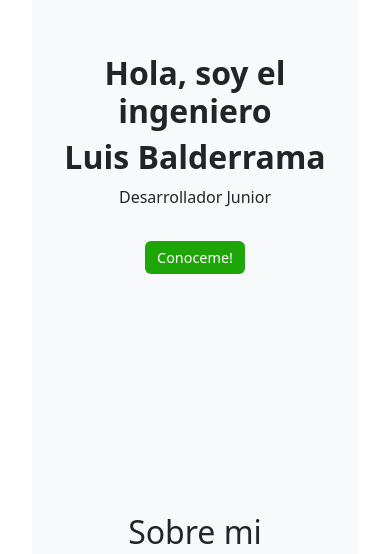
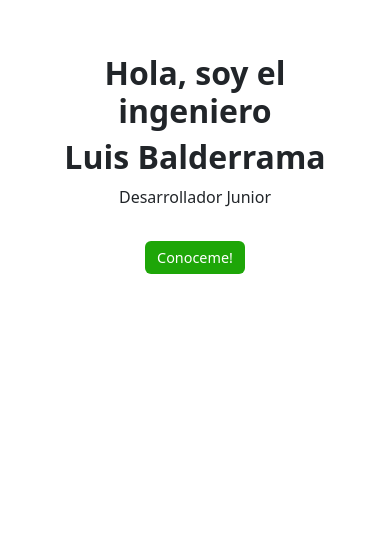
Before and after one commit to LuisBalderrama10/Luis-Balderrama-portfolio, a React (Vite) app: page / in a window 390 px wide. Shown: the part 290-844 px from the top of the page. Built offline with nearby package versions, Linux system fonts and the light colour scheme.

Commit message:
Ajustes de responsividad en la sección Hero

```diff
--- a/src/About.css
+++ b/src/About.css
@@ -37,7 +37,7 @@ p {
 }
 
 /* Media query para celular */
-@media (max-width: 768px) {
+@media (max-width: 800px) {
   .row {
     flex-direction: column;
   }
--- a/src/Hero.css
+++ b/src/Hero.css
@@ -1,6 +1,3 @@
-.hero-section {
-    background-color: #f8f9fa; /* Puedes cambiar el color de fondo */
-}
 
 .hero-section h1 {
     font-size: 3rem; /* Por defecto */
--- a/src/components/About.tsx
+++ b/src/components/About.tsx
@@ -7,8 +7,8 @@ const NavBar = () => {
     return (
         <section className="d-flex align-items-center justify-content-center text-center hero-section" id="about" style={{ height: "100vh"}}>
             <div>
-                <h1>Sobre mi</h1>
                 <div className="container text-center mt-5">
+                    <h1>Sobre mi</h1>
                     <div className="row align-items-center ">
                         <div className="col">
                             <img src={PerfilMuralla} alt="Perfil" className="img-Luis" />
```
